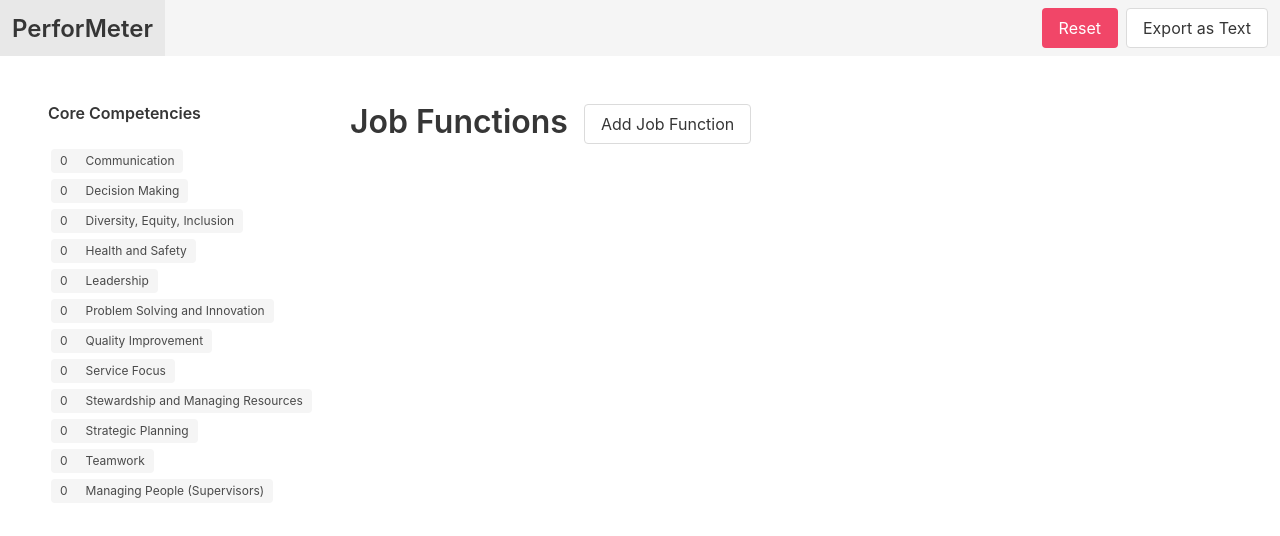
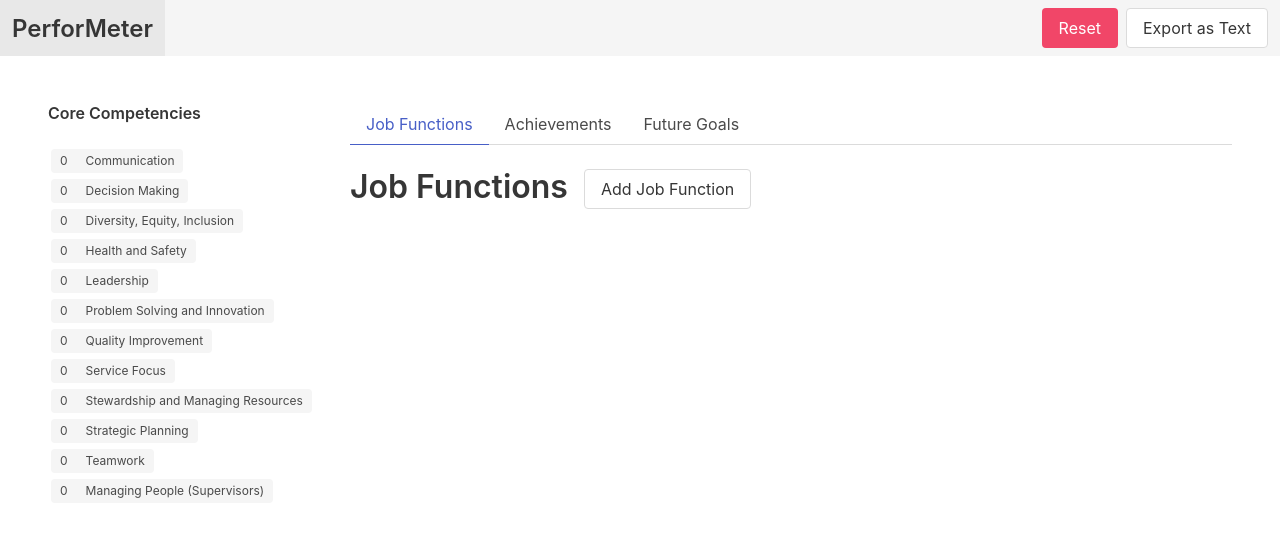
Before and after one commit to jaroldwong/performeter, a React (Create React App) app: page / in a window 1280 px wide. Shown: the top 536 px of the page. Built offline with nearby package versions, Linux system fonts and the light colour scheme.

Commit message:
add tabs

```diff
--- a/src/App.js
+++ b/src/App.js
@@ -2,6 +2,7 @@ import './App.css';
 
 import React, { useState, useEffect } from 'react';
 import Header from './components/Header';
+import Tabs from './components/Tabs';
 import CompetencyCounter from './components/CompetencyCounter';
 import JobFunction from './components/JobFunction';
 import SupportingComment from './components/SupportingComment';
@@ -12,6 +13,7 @@ function App() {
     JSON.parse(window.localStorage.getItem('performeter')) || [];
 
   const [jobFunctions, setJobFunctions] = useState(initialState);
+  const [activeNav, setActiveNav] = useState('Job Functions');
 
   useEffect(() => {
     window.localStorage.setItem('performeter', JSON.stringify(jobFunctions));
@@ -123,6 +125,12 @@ function App() {
             <CompetencyCounter comments={allComments} />
           </div>
           <div className="column is-three-quarters">
+            <Tabs
+              activeNav={activeNav}
+              handleNav={(e) => {
+                setActiveNav(e.target.innerText);
+              }}
+            />
             <h1 className="title">
               Job Functions
               <button
--- /dev/null
+++ b/src/components/Tabs.js
@@ -0,0 +1,26 @@
+import React from 'react';
+
+const Tabs = ({ activeNav, handleNav }) => {
+  return (
+    <div className="tabs">
+      <ul>
+        <li className={activeNav === 'Job Functions' && 'is-active'}>
+          <a role="button" onClick={handleNav}>
+            Job Functions
+          </a>
+        </li>
+        <li className={activeNav === 'Achievements' && 'is-active'}>
+          <a role="button" onClick={handleNav}>
+            Achievements
+          </a>
+        </li>
+        <li className={activeNav === 'Future Goals' && 'is-active'}>
+          <a role="button" onClick={handleNav}>
+            Future Goals
+          </a>
+        </li>
+      </ul>
+    </div>
+  );
+};
+export default Tabs;
```
